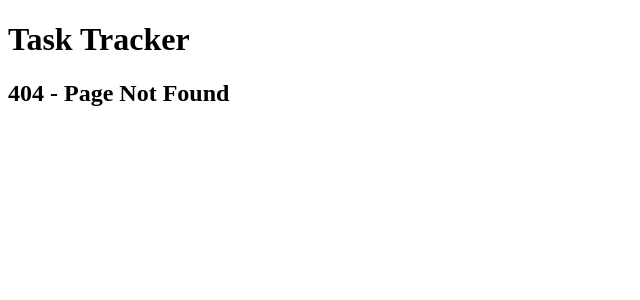
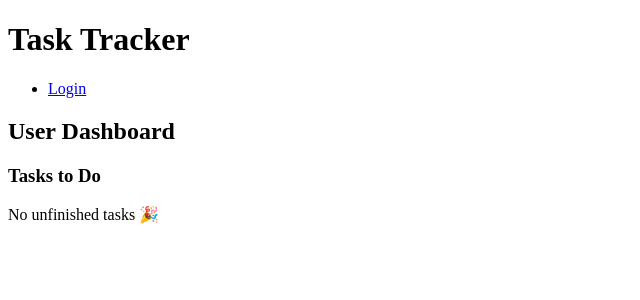
Before and after one commit to MegMary27/ai-task-tracker, a React (Vite) app: page /dashboard in a window 1280 px wide. Before the commit this address had no page. Shown: the top 300 px of the page, without its empty margins (0-640 px from the left). Built offline with nearby package versions, Linux system fonts and the light colour scheme.

Commit message:
working dashboard without checkbox

```diff
--- a/src/App.tsx
+++ b/src/App.tsx
@@ -1,15 +1,26 @@
 import React from "react";
-import { Routes, Route } from "react-router-dom";
+import { Routes, Route, Link } from "react-router-dom";
 import Auth from "./components/Auth";
-import TaskCreation from "./components/TaskCreation";
+import TaskCreationAndDashboard from "./components/TaskCreation";
+import UserDashboard from "./components/UserDashboard"; // Import Dashboard
 
 const App: React.FC = () => {
   return (
     <div>
       <h1>Task Tracker</h1>
+
+      {/* ✅ Navigation Menu */}
+      <nav>
+        <ul>
+          <li><Link to="/">Login</Link></li>
+        </ul>
+      </nav>
+
+      {/* ✅ Define Routes */}
       <Routes>
-        <Route path="/" element={<Auth />} /> {/* Default Route: Auth Page */}
-        <Route path="/task-creation" element={<TaskCreation uid="test-user" />} />
+        <Route path="/" element={<Auth />} /> {/* Login */}
+        <Route path="/dashboard" element={<UserDashboard uid={""} />} /> {/* Dashboard */}
+        <Route path="/task-creation" element={<TaskCreationAndDashboard uid="test-user" />} /> {/* Task Creation */}
         <Route path="*" element={<h2>404 - Page Not Found</h2>} />
       </Routes>
     </div>
--- a/src/components/TaskCreation.tsx
+++ b/src/components/TaskCreation.tsx
@@ -1,10 +1,21 @@
-import React, { useState } from "react";
+import React, { useState, useEffect } from "react";
 import { db } from "../firebase";
-import { doc, setDoc } from "firebase/firestore";
+import { doc, setDoc, collection, query, where, onSnapshot } from "firebase/firestore";
 import { getTranscriptionFromVoice } from "../utils/voiceToText";
 import { extractTaskDetails } from "../utils/llmExtraction";
 
-const TaskCreation: React.FC<{ uid?: string }> = ({ uid = "" }) => {
+interface Task {
+  id: string;
+  task_name: string;
+  task_deadline: string;
+  estimated_duration: string;
+  task_description: string;
+  difficulty_level: string;
+  priority_level: string;
+  status: string; // "finished" or "unfinished"
+}
+
+const TaskCreationAndDashboard: React.FC<{ uid?: string }> = ({ uid = "" }) => {
   const [task_type, setTaskType] = useState("casual");
   const [taskData, setTaskData] = useState({
     task_name: "",
@@ -13,20 +24,39 @@ const TaskCreation: React.FC<{ uid?: string }> = ({ uid = "" }) => {
     task_description: "",
     difficulty_level: "",
     priority_level: "",
-    status:""
+    status: "",
   });
+  const [tasks, setTasks] = useState<Task[]>([]);
+
+  // Fetch tasks from Firestore for the dashboard
+  useEffect(() => {
+    if (!uid) return;
+
+    const tasksRef = collection(db, "tasks");
+    const q = query(tasksRef, where("uid", "==", uid), where("status", "==", "unfinished"));
+
+    const unsubscribe = onSnapshot(q, (snapshot) => {
+      const fetchedTasks: Task[] = snapshot.docs.map((doc) => ({
+        id: doc.id,
+        ...doc.data(),
+      })) as Task[];
+      setTasks(fetchedTasks);
+    });
+
+    return () => unsubscribe(); // Cleanup on unmount
+  }, [uid]);
 
   const handleVoiceInput = async (audioBlob: Blob) => {
     try {
       const text = await getTranscriptionFromVoice(audioBlob);
-      console.log("Transcribed Text:", text); // ✅ Debug log for transcription
+      console.log("Transcribed Text:", text);
 
       const extractedData = await extractTaskDetails(text);
-      console.log("Extracted Task Data:", extractedData); // ✅ Debug log for extracted data
+      console.log("Extracted Task Data:", extractedData);
 
       if (extractedData) {
-        setTaskData(extractedData); // ✅ Update UI state
-        await saveTask(extractedData); // ✅ Save to Firestore immediately
+        setTaskData(extractedData);
+        await saveTask(extractedData); // Save immediately after voice input
       }
     } catch (error) {
       console.error("Error in handleVoiceInput:", error);
@@ -34,7 +64,6 @@ const TaskCreation: React.FC<{ uid?: string }> = ({ uid = "" }) => {
   };
 
   const saveTask = async (taskToSave = taskData) => {
-    console.log("Saving Task Data:", taskToSave); // ✅ Debug log before saving
     try {
       await setDoc(doc(db, "tasks", `${uid}-${Date.now()}`), {
         ...taskToSave,
@@ -50,28 +79,85 @@ const TaskCreation: React.FC<{ uid?: string }> = ({ uid = "" }) => {
 
   return (
     <div>
+      <div>
         <h2>Create a Task</h2>
-
         <label>Task Type:</label>
         <select value={task_type} onChange={(e) => setTaskType(e.target.value)}>
           <option value="casual">Casual</option>
           <option value="official">Official</option>
         </select>
 
-      <input type="text" placeholder="Task Name" value={taskData.task_name} onChange={(e) => setTaskData({ ...taskData, task_name: e.target.value })} />
-      <input type="date" value={taskData.task_deadline} onChange={(e) => setTaskData({ ...taskData, task_deadline: e.target.value })} />
-      <input type="text" placeholder="Estimated Duration" value={taskData.estimated_duration} onChange={(e) => setTaskData({ ...taskData, estimated_duration: e.target.value })} />
-      <input type="text" placeholder="Task Description" value={taskData.task_description} onChange={(e) => setTaskData({ ...taskData, task_description: e.target.value })} />
-      <input type="text" placeholder="Difficulty Level" value={taskData.difficulty_level} onChange={(e) => setTaskData({ ...taskData, difficulty_level: e.target.value })} />
-      <input type="text" placeholder="Priority Level" value={taskData.priority_level} onChange={(e) => setTaskData({ ...taskData, priority_level: e.target.value })} />
+        <input
+          type="text"
+          placeholder="Task Name"
+          value={taskData.task_name}
+          onChange={(e) => setTaskData({ ...taskData, task_name: e.target.value })}
+        />
+        <input
+          type="date"
+          value={taskData.task_deadline}
+          onChange={(e) => setTaskData({ ...taskData, task_deadline: e.target.value })}
+        />
+        <input
+          type="text"
+          placeholder="Estimated Duration"
+          value={taskData.estimated_duration}
+          onChange={(e) => setTaskData({ ...taskData, estimated_duration: e.target.value })}
+        />
+        <input
+          type="text"
+          placeholder="Task Description"
+          value={taskData.task_description}
+          onChange={(e) => setTaskData({ ...taskData, task_description: e.target.value })}
+        />
+        <input
+          type="text"
+          placeholder="Difficulty Level"
+          value={taskData.difficulty_level}
+          onChange={(e) => setTaskData({ ...taskData, difficulty_level: e.target.value })}
+        />
+        <input
+          type="text"
+          placeholder="Priority Level"
+          value={taskData.priority_level}
+          onChange={(e) => setTaskData({ ...taskData, priority_level: e.target.value })}
+        />
 
-      {/* Voice Input */}
-      <button onClick={() => document.getElementById("voiceInput")?.click()}>Record Voice Input</button>
-      <input type="file" id="voiceInput" accept="audio/*" onChange={(e) => handleVoiceInput(e.target.files![0])} hidden />
+        <button onClick={() => document.getElementById("voiceInput")?.click()}>
+          Record Voice Input
+        </button>
+        <input
+          type="file"
+          id="voiceInput"
+          accept="audio/*"
+          onChange={(e) => handleVoiceInput(e.target.files![0])}
+          hidden
+        />
 
         <button onClick={() => saveTask()}>Save Task</button>
+      </div>
+
+      <div>
+        <h2>User Dashboard</h2>
+        {/* Unfinished Tasks */}
+        <section>
+          <h3>Tasks to Do</h3>
+          {tasks.length > 0 ? (
+            <ul>
+              {tasks.map((task) => (
+                <li key={task.id}>
+                  <strong>{task.task_name}</strong> - {task.task_deadline} <br />
+                  <small>{task.task_description}</small>
+                </li>
+              ))}
+            </ul>
+          ) : (
+            <p>No unfinished tasks 🎉</p>
+          )}
+        </section>
+      </div>
     </div>
   );
 };
 
-export default TaskCreation;
+export default TaskCreationAndDashboard;
--- /dev/null
+++ b/src/components/UserDashboard.tsx
@@ -0,0 +1,62 @@
+import React, { useEffect, useState } from "react";
+import { db } from "../firebase";
+import { collection, query, where, onSnapshot } from "firebase/firestore";
+
+interface Task {
+  id: string;
+  task_name: string;
+  task_deadline: string;
+  estimated_duration: string;
+  task_description: string;
+  difficulty_level: string;
+  priority_level: string;
+  status: string; // "finished" or "unfinished"
+}
+
+const UserDashboard: React.FC<{ uid: string }> = ({ uid }) => {
+  const [tasks, setTasks] = useState<Task[]>([]);
+
+  useEffect(() => {
+    if (!uid) return;
+
+    const tasksRef = collection(db, "tasks");
+    // Modify query to filter by both uid and status as "unfinished"
+    const q = query(tasksRef, where("uid", "==", uid), where("status", "==", "unfinished"));
+
+    const unsubscribe = onSnapshot(q, (snapshot) => {
+      const fetchedTasks: Task[] = snapshot.docs.map((doc) => ({
+        id: doc.id,
+        ...doc.data(),
+      })) as Task[];
+      console.log(fetchedTasks);
+      setTasks(fetchedTasks);
+    });
+
+    return () => unsubscribe(); // Cleanup on unmount
+  }, [uid]);
+
+  return (
+    <div>
+      <h2>User Dashboard</h2>
+
+      {/* Unfinished Tasks */}
+      <section>
+        <h3>Tasks to Do</h3>
+        {tasks.length > 0 ? (
+          <ul>
+            {tasks.map((task) => (
+              <li key={task.id}>
+                <strong>{task.task_name}</strong> - {task.task_deadline} <br />
+                <small>{task.task_description}</small>
+              </li>
+            ))}
+          </ul>
+        ) : (
+          <p>No unfinished tasks 🎉</p>
+        )}
+      </section>
+    </div>
+  );
+};
+
+export default UserDashboard;
```
Also changed, not shown: src/components/TaskDashboard.tsx (deleted). Lines whose indentation alone changed are shown as unchanged.
